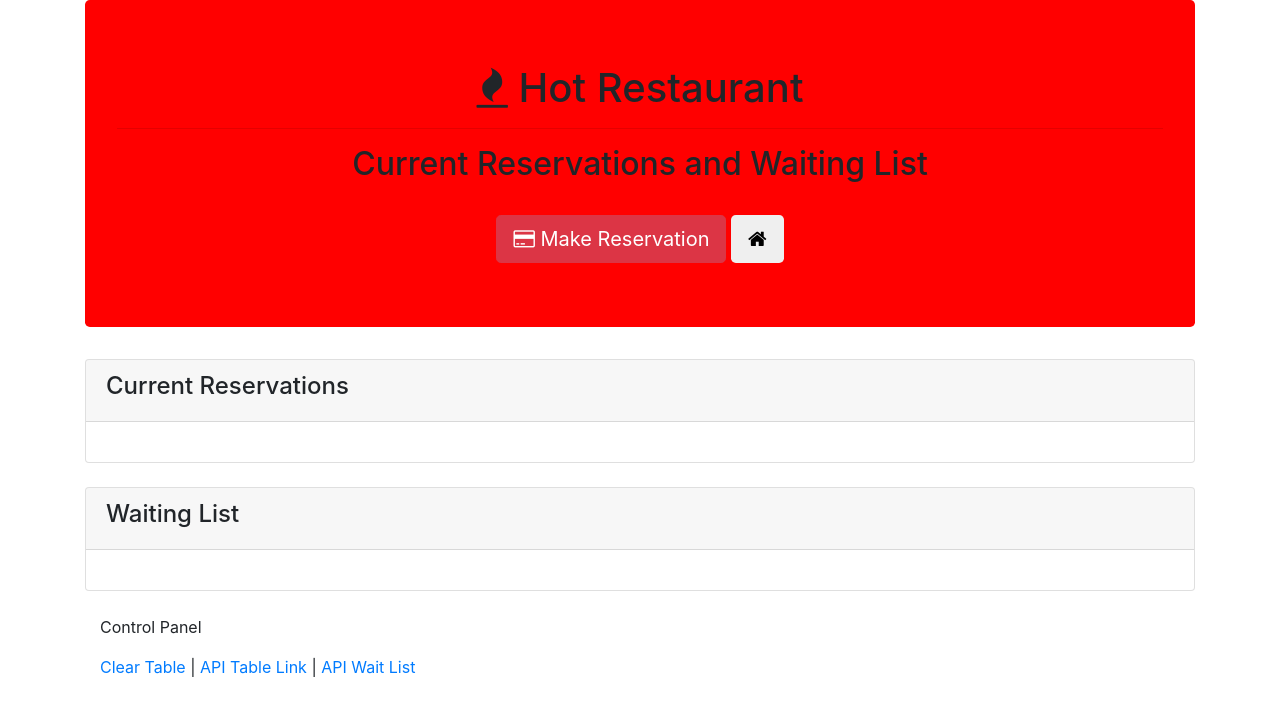
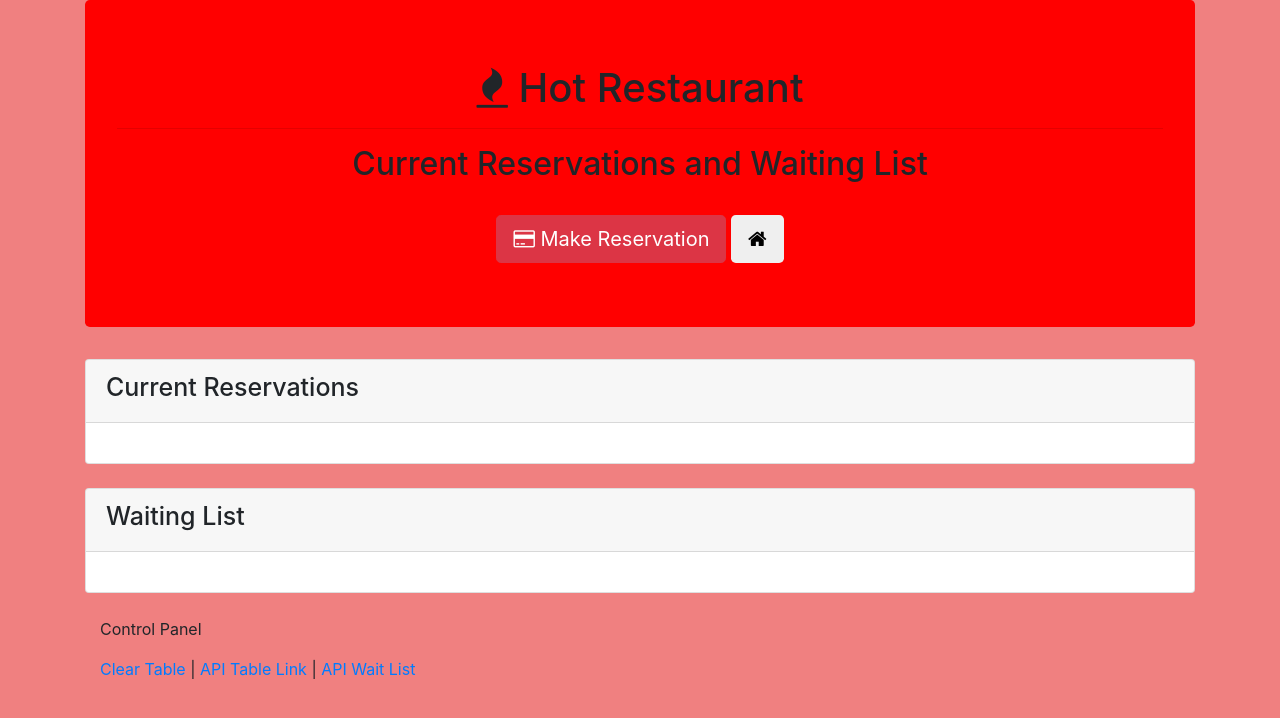
Before and after one commit to jsmithonline82/HOT_RESTAURANT-, a website: page tables.html in a window 1280 px wide. Drawn offline with nearby package versions, Linux system fonts and the light colour scheme; no server answers.

Commit message:
Update tables.css

```diff
--- a/tables.css
+++ b/tables.css
@@ -1,3 +1,10 @@
+body{
+    background-color: lightcoral;
+}
 div.jumbotron{
     background-color: red;
+
 }
+h4{
+    font-size: 25px;
+}
```
